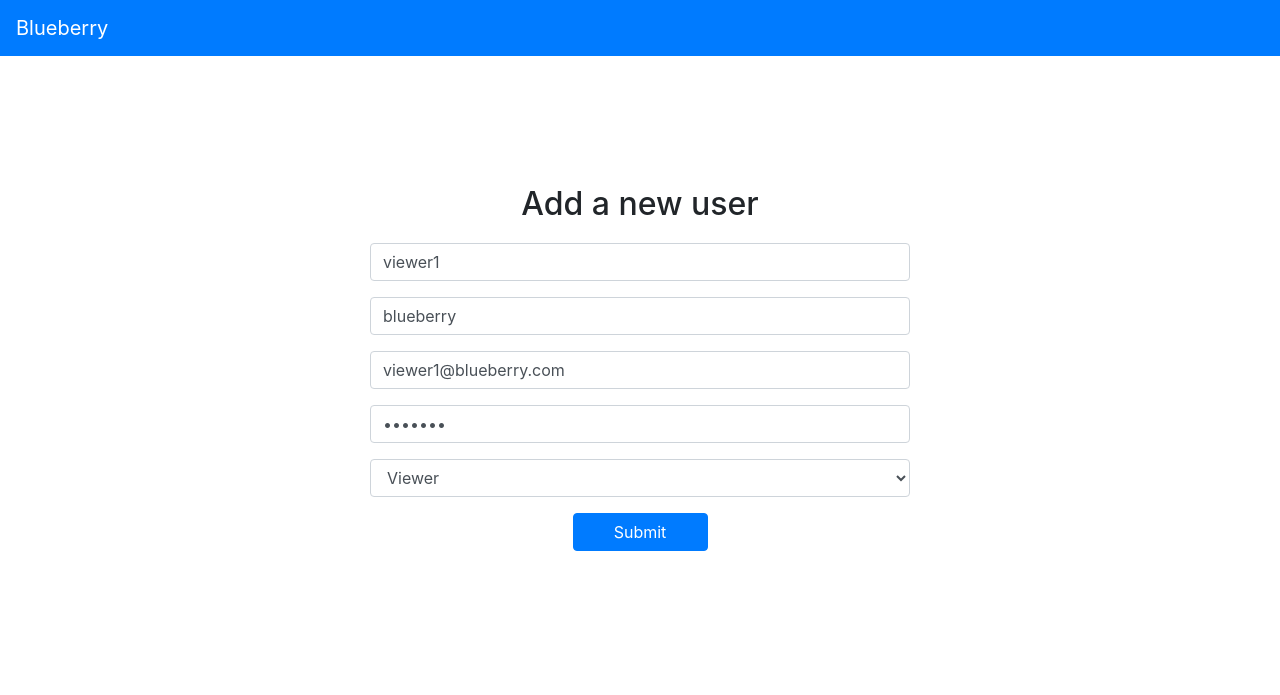
After one commit to likhit-vivek/blueberry_assignment, a PHP site: page /createUser.php in a window 1280 px wide. The commit adds this page. Shown: the top 695 px of the page. Run offline with PHP 8.4, Linux system fonts and the light colour scheme; some libraries are stand-ins or nearby versions.

Commit message:
Commit #4: Admin can create and delete users

```diff
--- a/constants.php
+++ b/constants.php
@@ -1,5 +1,5 @@
 <?php
 
-$roles = array(1=>"Admin", 2=>"Editor", 3=>"User");
+$roles = array(1=>"Admin", 2=>"Editor", 3=>"Viewer");
 
 ?>
--- /dev/null
+++ b/createUser.php
@@ -0,0 +1,38 @@
+<?php include('header.php'); ?>
+
+<div class="row align-items-center vertical-align-container">
+	<div class="col"></div>
+	<div class="col-lg-6 align-self-center">
+		<h2 class="text-center form-heading">Add a new user</h2>
+		<div class="alert alert-success d-none">User created successfully!</div>
+		<div class="alert alert-danger d-none"></div>
+		<form id="user-form" action="creatingUser.php" method="POST">
+			<div class="form-group">
+				<input type="text" class="form-control" id="firstname" name="firstname" placeholder="Enter first name" value="viewer1">
+			</div>
+			<div class="form-group">
+				<input type="text" class="form-control" id="lastname" name="lastname" placeholder="Enter last name" value="blueberry">
+			</div>
+			<div class="form-group">
+				<input type="email" class="form-control" id="email" name="email" placeholder="Enter email" value="viewer1@blueberry.com">
+			</div>
+			<div class="form-group">
+				<input type="password" class="form-control" id="pwd" name="pwd" placeholder="Enter password" value="viewer1">
+			</div>
+			<div class="form-group">
+				<select class="form-control" id="role" name="role">
+					<option value="" disabled hidden>Choose a role for the user</option>
+					<option value="1">Admin</option>
+					<option value="2">Editor</option>
+					<option value="3" selected>Viewer</option>
+				</select>
+			</div>
+			<div class="form-group text-center">
+				<button type="submit" class="btn btn-primary col-lg-3">Submit</button>
+			</div>
+		</form>
+	</div>
+	<div class="col"></div>
+</div>
+
+<?php include('footer.php'); ?>
--- a/custom.js
+++ b/custom.js
@@ -1,15 +1,57 @@
+$(document).ready(function() {
+	$("#user-form").submit(function(event) {
+		event.preventDefault();
+
+		var isValid = true;
+
+		$('#user-form .form-control').each(function() {
+			if($(this).val() == null || $(this).val() == '') {
+				$('.alert-danger').html('Please enter all values');
+				$('.alert-danger').removeClass('d-none');
+				setTimeout(function() { $('.alert-danger').addClass('d-none'); }, 3000)
+				isValid = false;
+			}
+		});
+
+		if(isValid) {
+			var formData = $(this).serialize();
+
+			$.ajax({
+				url: $(this).attr('action'),
+				type: $(this).attr('method'),
+				data: formData,
+				dataType: 'json'
+			}).done(function(data) {
+				if(data.success) {
+					$('.alert-success').removeClass('d-none');
+					setTimeout(function() { $('.alert-success').addClass('d-none'); }, 3000)
+				} else {
+					$('.alert-danger').html(data.msg);
+					$('.alert-danger').removeClass('d-none');
+					setTimeout(function() { $('.alert-danger').addClass('d-none'); }, 3000)
+				}
+			}).fail(function() {
+				$('.alert-danger').html('Unable to create user. Try again.');
+				$('.alert-danger').removeClass('d-none');
+				setTimeout(function() { $('.alert-danger').addClass('d-none'); }, 3000)
+			});
+		}
+	})
+});
+
 var deleteUser = function(id) {
 	$.ajax({
 		url: "deleteUser.php",
 		type: "POST",
 		data: { 'userId': id },
-		dataType: 'JSON'
+		dataType: 'json'
 	}).done(function(data) {
 		if(data.success) {
 			$('.alert-success').removeClass("d-none");
 			setTimeout(function() {
 				$('.alert-success').addClass("d-none");
 			}, 3000);
+			$('#'+id).remove();
 		} else {
 			$('.alert-danger').removeClass("d-none");
 			setTimeout(function() {
--- a/header.php
+++ b/header.php
@@ -31,9 +31,11 @@ session_start();
 				<li class="nav-item">
 					<a class="nav-link" href="home.php">Products</a>
 				</li>
+				<?php if($_SESSION['user_role'] == 1) { ?>
 				<li class="nav-item">
 					<a class="nav-link" href="users.php">Users</a>
 				</li>
+				<?php } ?>
 				<li class="nav-item">
 					<a class="nav-link" href="logout.php">Sign out</a>
 				</li>
--- a/index.php
+++ b/index.php
@@ -25,8 +25,9 @@ if($_SERVER['REQUEST_METHOD'] == "POST") {
 }
 ?>
 
-	<div class="text-center login-container">
-		<div class="col-lg-5 col-xl-4 login-area">
+	<div class="text-center row align-items-center vertical-align-container">
+		<div class="col"></div>
+		<div class="col-lg-5 col-xl-4">
 			<form method="POST">
 				<?php if($error_msg != "") { ?>
 					<div class="alert alert-danger">
@@ -42,6 +43,7 @@ if($_SERVER['REQUEST_METHOD'] == "POST") {
 				<button type="submit" class="btn btn-primary col-12">Login</button>
 			</form>
 		</div>
+		<div class="col"></div>
 	</div>
 
 <?php include('footer.php'); ?>
--- a/style.css
+++ b/style.css
@@ -1,12 +1,16 @@
-.login-container {
-	margin-top: 15%;
-}
-
-.login-area {
-	margin: auto;
+.vertical-align-container {
+	height: 80vh;
 }
 
 .btn-action {
 	padding: 4px 8px;
 	color: white !important;
 }
+
+.create-button {
+	margin: 20px 0;
+}
+
+.form-heading {
+	margin-bottom: 20px;
+}
--- a/users.php
+++ b/users.php
@@ -11,6 +11,9 @@ $result = $mysqli->query($query);
 if($result->num_rows > 0) {
 ?>
 
+<div class="create-button text-right">
+	<a href="createUser.php" type="button" class="btn btn-primary"><i class="fas fa-user-plus fa-fw"></i></a>
+</div>
 <div class="alert alert-success d-none">User deleted successfully!</div>
 <div class="alert alert-danger d-none">Delete operation failed!!</div>
 <table class="table table-responsive-md table-hover">
@@ -25,7 +28,7 @@ if($result->num_rows > 0) {
 	</thead>
 	<tbody>
 		<?php while($row = $result->fetch_array(MYSQLI_ASSOC)) { ?>
-		<tr class="d-flex">
+		<tr class="d-flex" id="<?php echo $row['id']; ?>">
 			<td class="col-lg-2"><?php echo $row['id']; ?></td>
 			<td class="col-lg-3"><?php echo $row['firstname']." ".$row['lastname']; ?></td>
 			<td class="col-lg-3"><?php echo $row['email']; ?></td>
```
Also changed, not shown: creatingUser.php (added, +30 -0 lines), deleteUser.php (+8 -4 lines).
